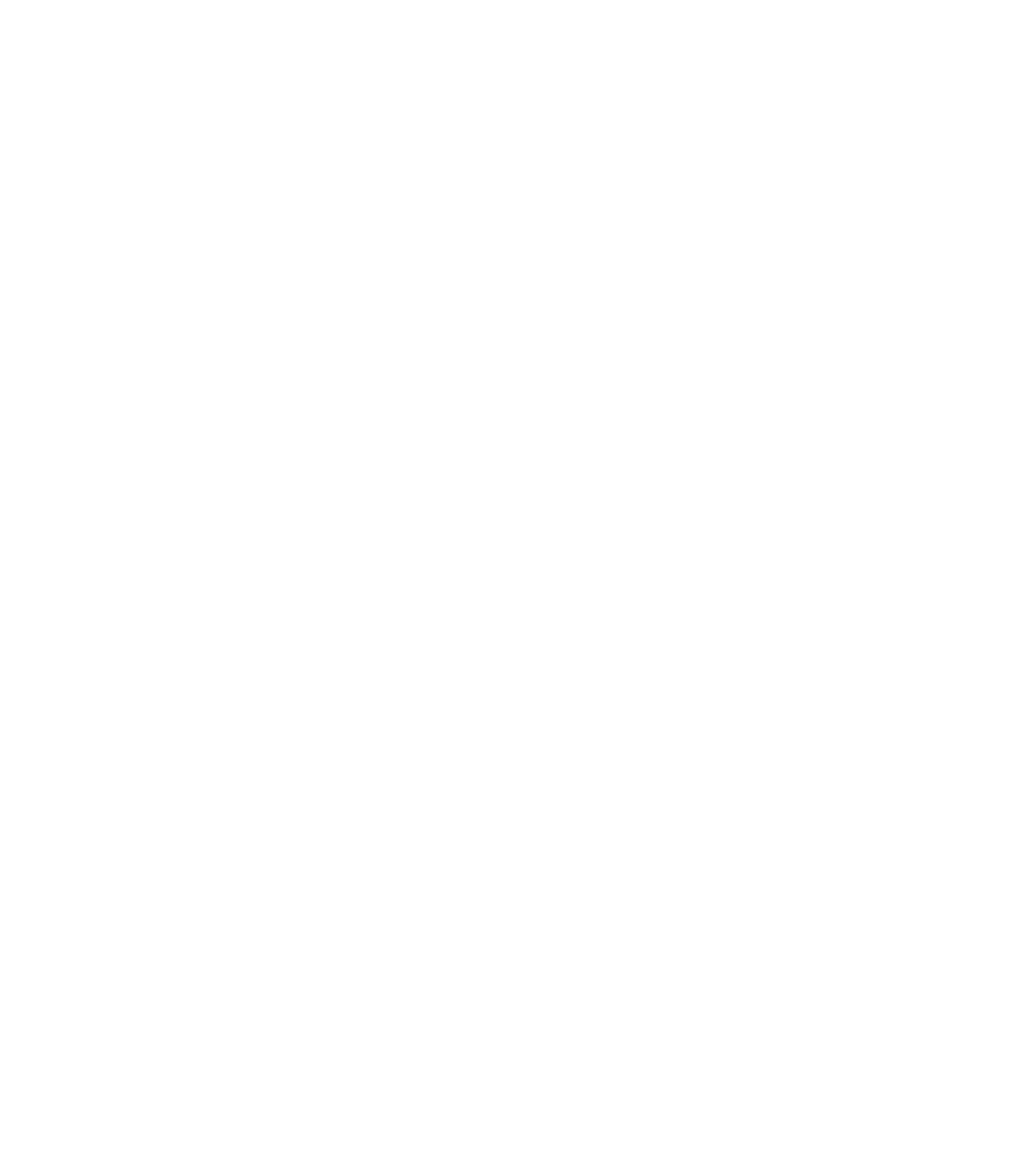
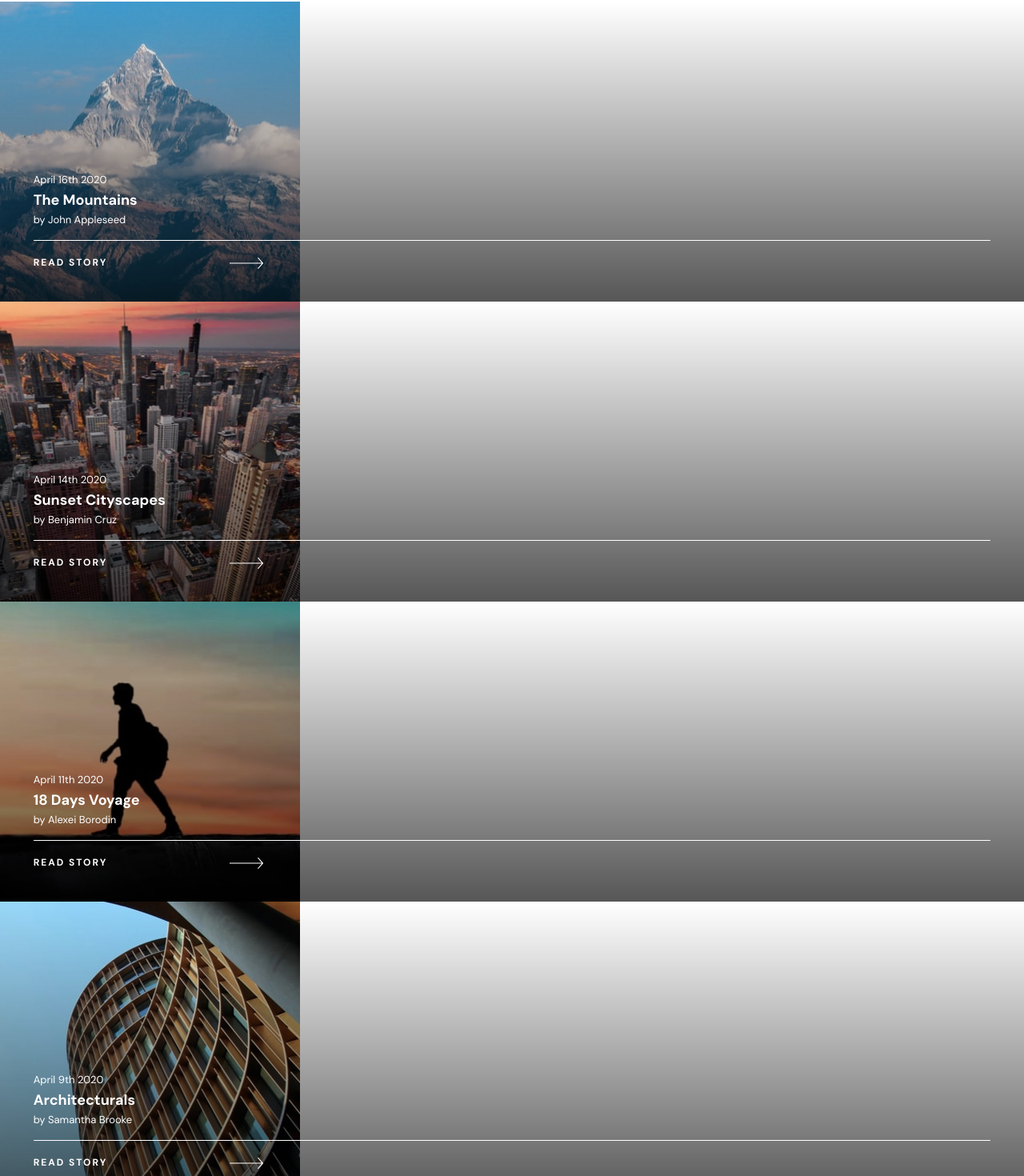
Before and after one commit to beqa200/photosnap-multi-page-website-005, a React (Create React App) app: page / in a window 1280 px wide. Shown: the part 70-1540 px from the top of the page at 80% size. Before the commit the page ends 800 px from the top, so only its background shows below. Built offline with nearby package versions, Linux system fonts and the light colour scheme.

Commit message:
style: part of images at home page

```diff
--- a/src/pages/Home.js
+++ b/src/pages/Home.js
@@ -1,7 +1,38 @@
 import React from 'react'
+import Image from '../components/Image'
 
+const minContent = [
+  {
+    bg: "./assets/stories/mobile/mountains.jpg",
+    date: "April 16th 2020",
+    title: "The Mountains",
+    creator: "by John Appleseed"
+  },
+  {
+    bg: "./assets/stories/mobile/cityscapes.jpg",
+    date: "April 14th 2020",
+    title: "Sunset Cityscapes",
+    creator: "by Benjamin Cruz"
+  },
+  {
+    bg: "./assets/stories/mobile/18-days-voyage.jpg",
+    date: "April 11th 2020",
+    title: "18 Days Voyage",
+    creator: "by Alexei Borodin"
+  },
+  {
+    bg: "./assets/stories/mobile/architecturals.jpg",
+    date: "April 9th 2020",
+    title: "Architecturals",
+    creator: "by Samantha Brooke"
+  },
+]
 export default function Home() {
   return (
-    <div></div>
+    <div>
+      {minContent.map((item) => (
+        <Image bg={item.bg} dateTxt={item.date} title={item.title} creator={item.creator} key={Math.random()}/>
+      ))}
+    </div>
   )
 }
```
